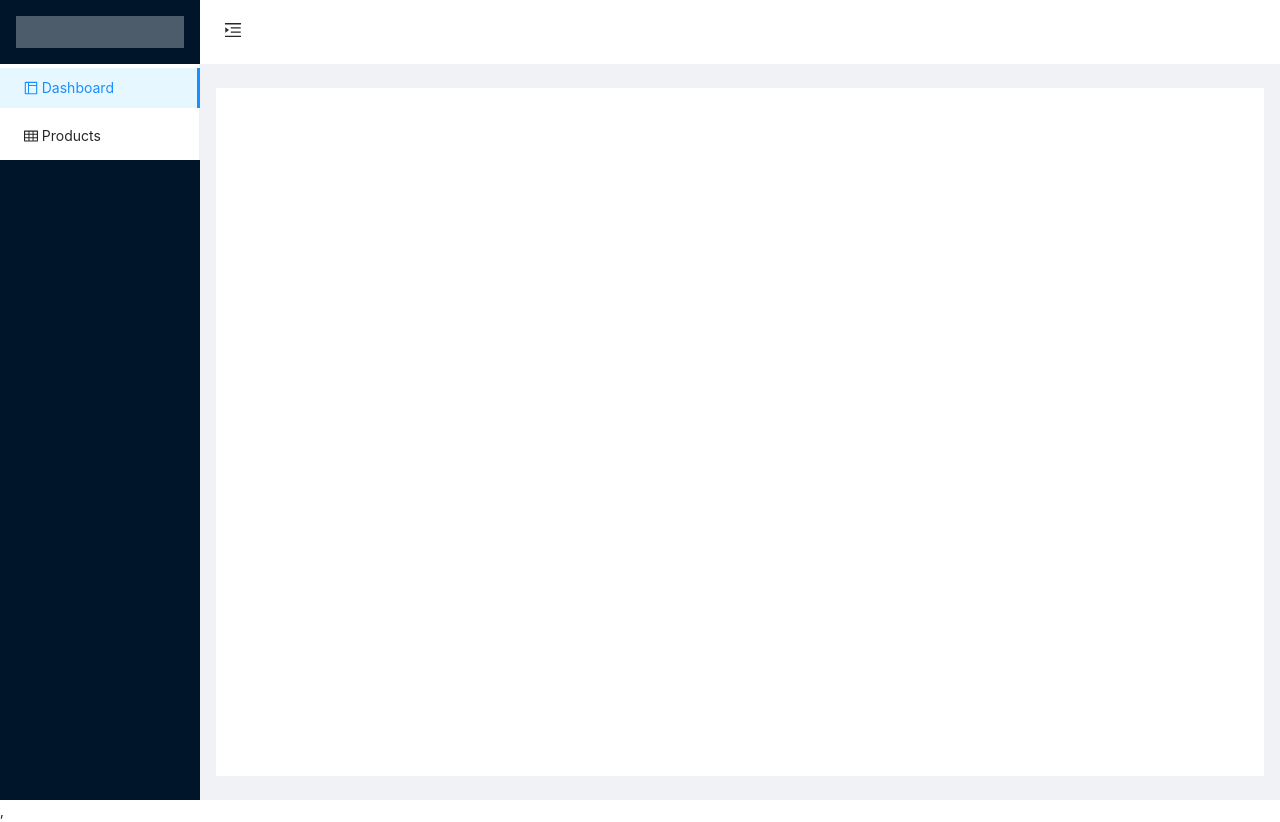
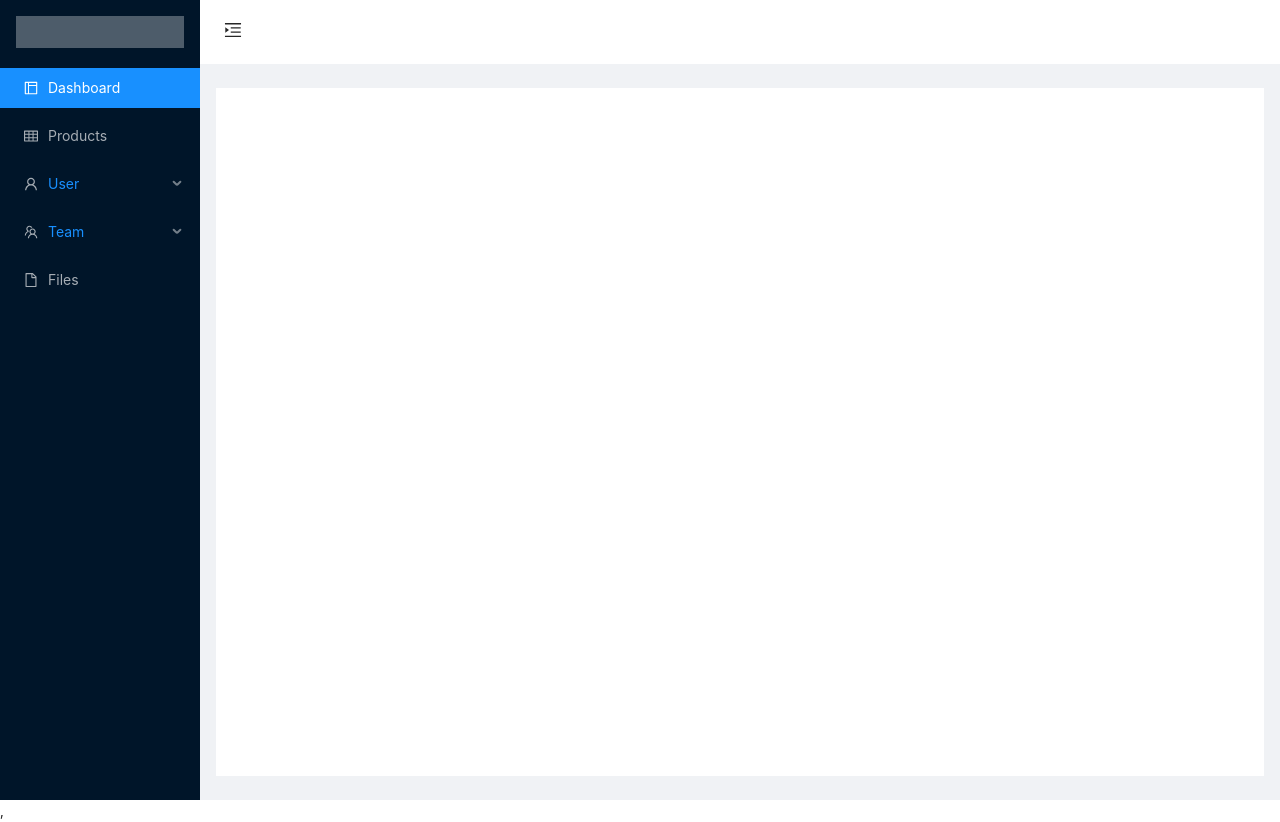
Before and after one commit to vanbui93/dashboard-antdesign-react, a React (Create React App) app: page / in a window 1280 px wide. Built offline with nearby package versions, Linux system fonts and the light colour scheme.

Commit message:
sidebar menu DONE

```diff
--- a/src/components/Sidebar/index.tsx
+++ b/src/components/Sidebar/index.tsx
@@ -1,8 +1,9 @@
-import { LayoutOutlined, TableOutlined } from '@ant-design/icons';
+import { TableOutlined, FileOutlined, LayoutOutlined, TeamOutlined, UserOutlined } from '@ant-design/icons';
 import type { MenuProps } from 'antd';
+import { Layout, Menu } from 'antd';
 import React from 'react';
-import { NavLink } from 'react-router-dom';
-import { Layout, Menu } from 'antd';
+import { Link } from 'react-router-dom';
+import MainPage from '../../pages/MainPage';
 const { Sider } = Layout;
 
 type Props = {
@@ -11,21 +12,33 @@ type Props = {
 };
 
 const Sidebar: React.FC<Props> = ({ opensidebar }) => {
+  type MenuItem = Required<MenuProps>['items'][number];
+
+  function getItem(label: React.ReactNode, key: React.Key, icon?: React.ReactNode, children?: MenuItem[]): MenuItem {
+    return {
+      key,
+      icon,
+      children,
+      label
+    } as MenuItem;
+  }
+
+  const items: MenuItem[] = [
+    getItem(<Link to="/dashboard">Dashboard</Link>, '1', <LayoutOutlined />),
+    getItem(<Link to="/products">Products</Link>, '2', <TableOutlined />),
+    getItem(<Link to="/users">User</Link>, 'sub1', <UserOutlined />, [
+      getItem('Tom', '3'),
+      getItem('Bill', '4'),
+      getItem('Alex', '5')
+    ]),
+    getItem(<Link to="/team">Team</Link>, 'sub2', <TeamOutlined />, [getItem('Team 1', '6'), getItem('Team 2', '8')]),
+    getItem(<Link to="/file">Files</Link>, '9', <FileOutlined />)
+  ];
+
   return (
     <Sider trigger={null} collapsible collapsed={opensidebar}>
       <div className="logo" />
-      <Menu theme="light" mode="inline" defaultSelectedKeys={['1']}>
-        <Menu.Item className="menu-item-header" key="1">
-          <NavLink to="/dashboard">
-            <LayoutOutlined /> Dashboard
-          </NavLink>
-        </Menu.Item>
-        <Menu.Item className="menu-item-header" key="2">
-          <NavLink to="/products">
-            <TableOutlined /> Products
-          </NavLink>
-        </Menu.Item>
-      </Menu>
+      <Menu theme="dark" mode="inline" defaultSelectedKeys={['1']} items={items} />
     </Sider>
   );
 };
```
